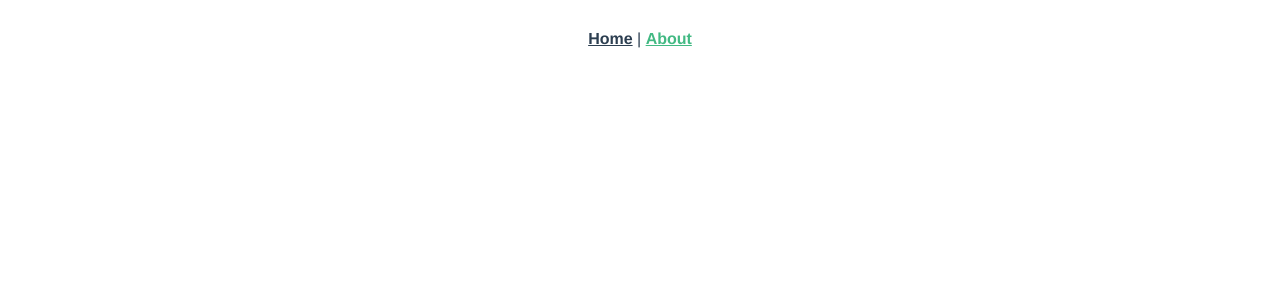
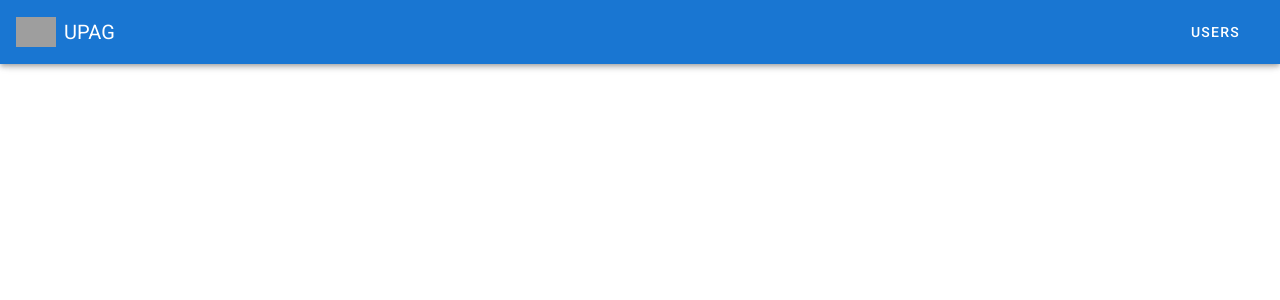
Before and after one commit to MaksimDyumin/tz-app, a Vue app: page /about in a window 1280 px wide. Shown: the top 300 px of the page. Built offline with nearby package versions, Linux system fonts and the light colour scheme; grey boxes are pictures that could not be loaded.

Commit message:
update header

```diff
--- a/src/App.vue
+++ b/src/App.vue
@@ -1,32 +1,52 @@
 <template>
-  <div id="app">
-    <nav>
-      <router-link to="/">Home</router-link> |
-      <router-link to="/about">About</router-link>
-    </nav>
-    <router-view/>
-  </div>
+  <v-app>
+    <v-app-bar
+      app
+      color="primary"
+      dark
+    >
+      <div class="d-flex align-center">
+        <v-img
+          alt="Vuetify Logo"
+          class="shrink mr-2"
+          contain
+          src="https://cdn.vuetifyjs.com/images/logos/vuetify-logo-dark.png"
+          transition="scale-transition"
+          width="40"
+        />
+
+        <span class="logo-name">UPAG</span>
+      </div>
+
+      <v-spacer></v-spacer>
+
+      <v-btn
+        href="/"
+        text
+      >
+        <span class="mr-2">Users</span>
+      </v-btn>
+    </v-app-bar>
+
+    <v-main>
+      <router-view/>
+    </v-main>
+  </v-app>
 </template>
 
+<script>
+
+export default {
+  name: 'App',
+
+  data: () => ({
+    //
+  })
+}
+</script>
+
 <style lang="scss">
-#app {
-  font-family: Avenir, Helvetica, Arial, sans-serif;
-  -webkit-font-smoothing: antialiased;
-  -moz-osx-font-smoothing: grayscale;
-  text-align: center;
-  color: #2c3e50;
-}
-
-nav {
-  padding: 30px;
-
-  a {
-    font-weight: bold;
-    color: #2c3e50;
-
-    &.router-link-exact-active {
-      color: #42b983;
-    }
-  }
+.logo-name{
+  font-size: 20px;
 }
 </style>
```
